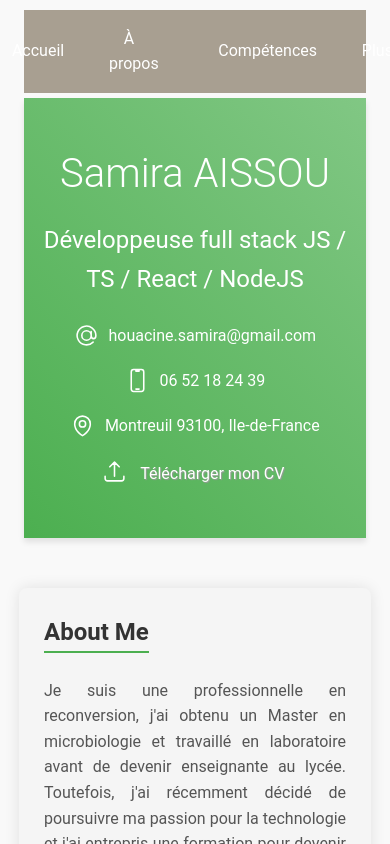
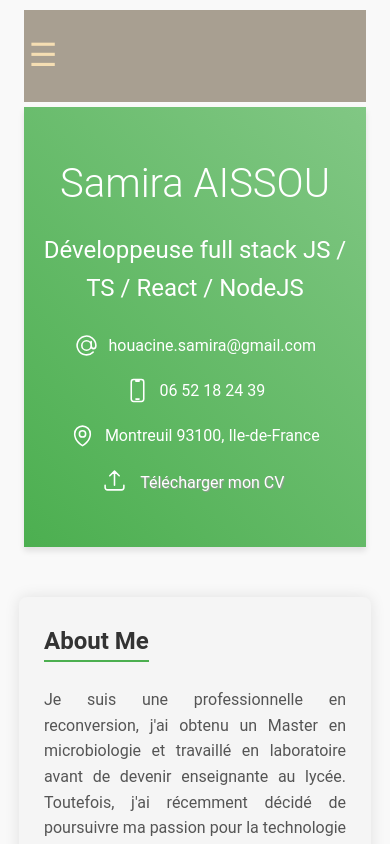
Before and after one commit to shsimplon/porfolio, a React (Vite) app: page / in a window 390 px wide. Shown: the top 844 px of the page. Built offline with nearby package versions, Linux system fonts and the light colour scheme.

Commit message:
add menu burger

```diff
--- a/composants/Navbar.jsx
+++ b/composants/Navbar.jsx
@@ -2,21 +2,38 @@ import { useState } from "react";
 
 const Navbar = () => {
   const [isOpen, setIsOpen] = useState(false);
+  const [isBurgerOpen, setIsBurgerOpen] = useState(false);
+
   const toggleModal = () => {
     setIsOpen(!isOpen);
   };
 
+  const closeBurger = () => {
+    setIsBurgerOpen(false);
+  };
+
   return (
     <nav className="navbar">
-      <ul className="nav-list">
+      <div
+        className="burger-menu"
+        onClick={() => setIsBurgerOpen(!isBurgerOpen)}
+      >
+        ☰
+      </div>
+
+      <ul className={`nav-list ${isBurgerOpen ? "open" : ""}`}>
         <li>
           <a href="/">Accueil</a>
         </li>
         <li>
-          <a href="#about-me">À propos</a>
+          <a href="#about-me" onClick={closeBurger}>
+            À propos
+          </a>
         </li>
         <li>
-          <a href="#skills">Compétences</a>
+          <a href="#skills" onClick={closeBurger}>
+            Compétences
+          </a>
         </li>
         <li className="dropdown" onClick={() => setIsOpen(!isOpen)}>
           Plus
@@ -24,13 +41,19 @@ const Navbar = () => {
             <div className="overlay" onClick={toggleModal}>
               <ul className="dropdown-content">
                 <li>
-                  <a href="#experience">Expériences</a>
+                  <a href="#experience" onClick={closeBurger}>
+                    Expériences
+                  </a>
                 </li>
                 <li>
-                  <a href="#education">Éducation</a>
+                  <a href="#education" onClick={closeBurger}>
+                    Éducation
+                  </a>
                 </li>
                 <li>
-                  <a href="#contact">Contact</a>
+                  <a href="#contact" onClick={closeBurger}>
+                    Contact
+                  </a>
                 </li>
               </ul>
             </div>
--- a/src/App.css
+++ b/src/App.css
@@ -343,3 +343,37 @@ form input[type="submit"]:hover {
   width: 100%;
   height: 100%;
 }
+
+/* munu burger */
+
+.burger-menu {
+  display: none;
+  font-size: 2rem;
+  cursor: pointer;
+}
+
+@media (max-width: 700px) {
+  .nav-list {
+    display: none;
+  }
+  .burger-menu {
+    display: block;
+    color: wheat;
+  }
+}
+
+/* Menu ouvert */
+.nav-list.open {
+  display: flex;
+  flex-direction: column;
+  position: absolute;
+  top: 0;
+  left: 0;
+  width: 100%;
+  background-color: #a89f91;
+  z-index: 999;
+}
+
+.nav-list {
+  transition: all 0.3s ease-in-out;
+}
```
